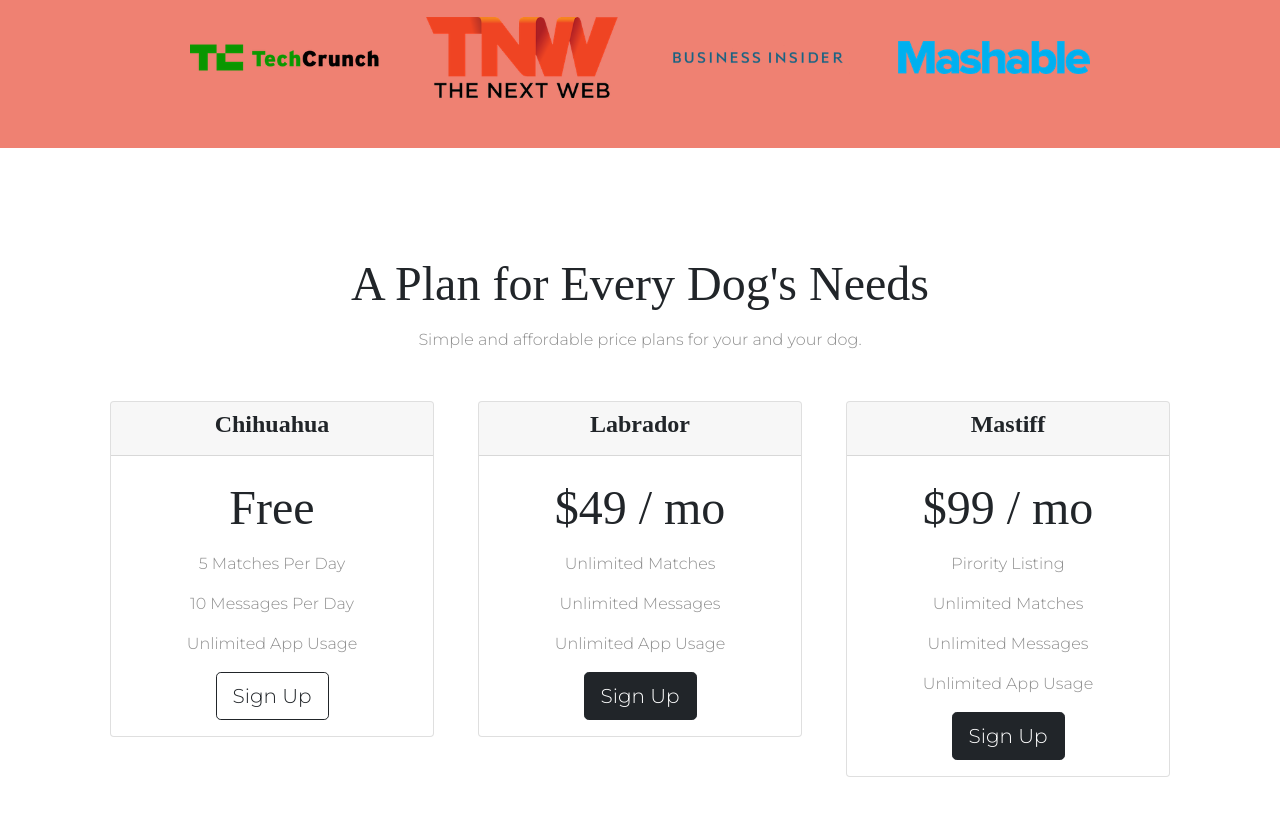
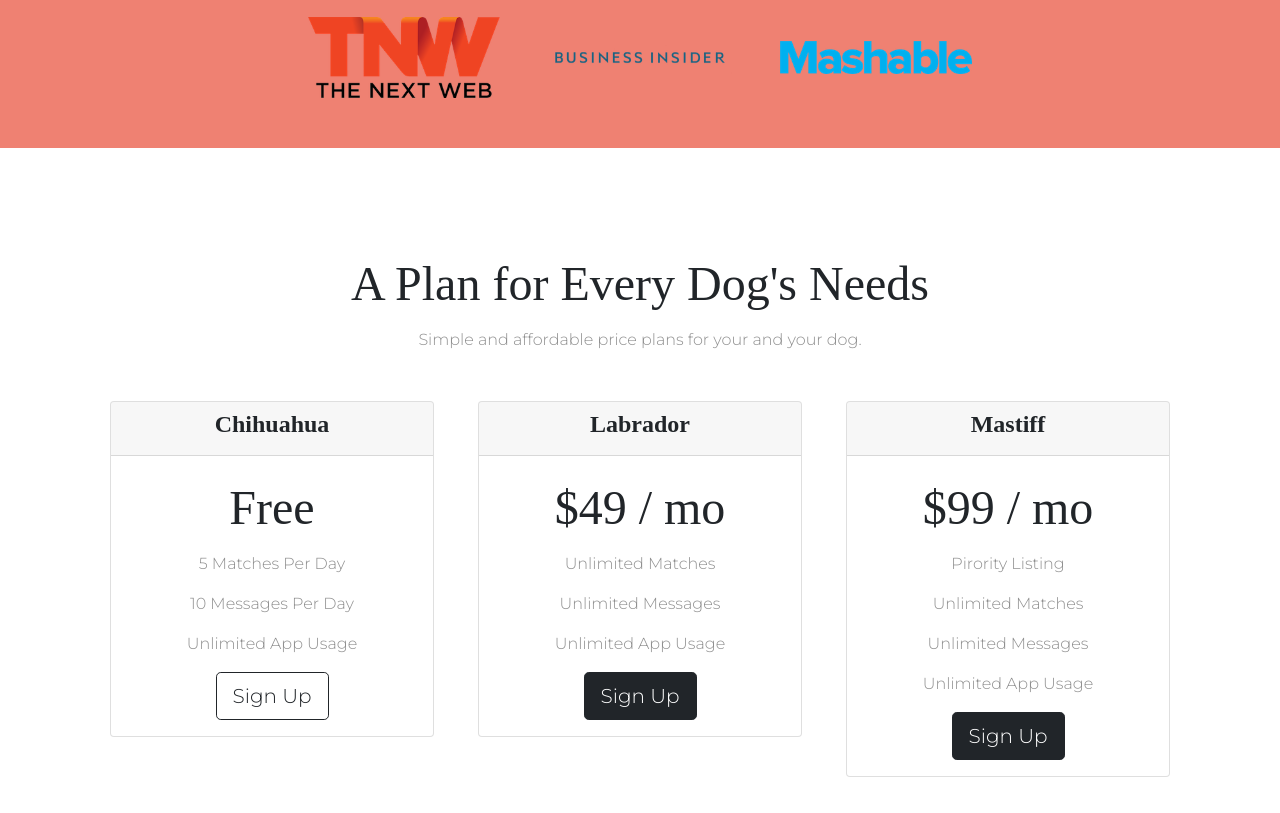
Before and after one commit to Deeks-63/tindog, a plain HTML site: page index.html in a window 1280 px wide. Shown: the part 1680-2493 px from the top of the page. Drawn offline with nearby package versions, Linux system fonts and the light colour scheme.

Commit message:
Update index.html

```diff
--- a/index.html
+++ b/index.html
@@ -122,7 +122,7 @@
   <!-- Press -->
 
   <section id="press">
-    <img class="logo" src="images/techcrunch.png" alt="tc-logo">
+<!--     <img class="logo" src="images/techcrunch.png" alt="tc-logo"> -->
     <img class="logo" src="images/tnw.png" alt="tnw-logo">
     <img class="logo" src="images/bizinsider.png" alt="biz-insider-logo">
     <img class="logo" src="images/mashable.png" alt="mashable-logo">
```
